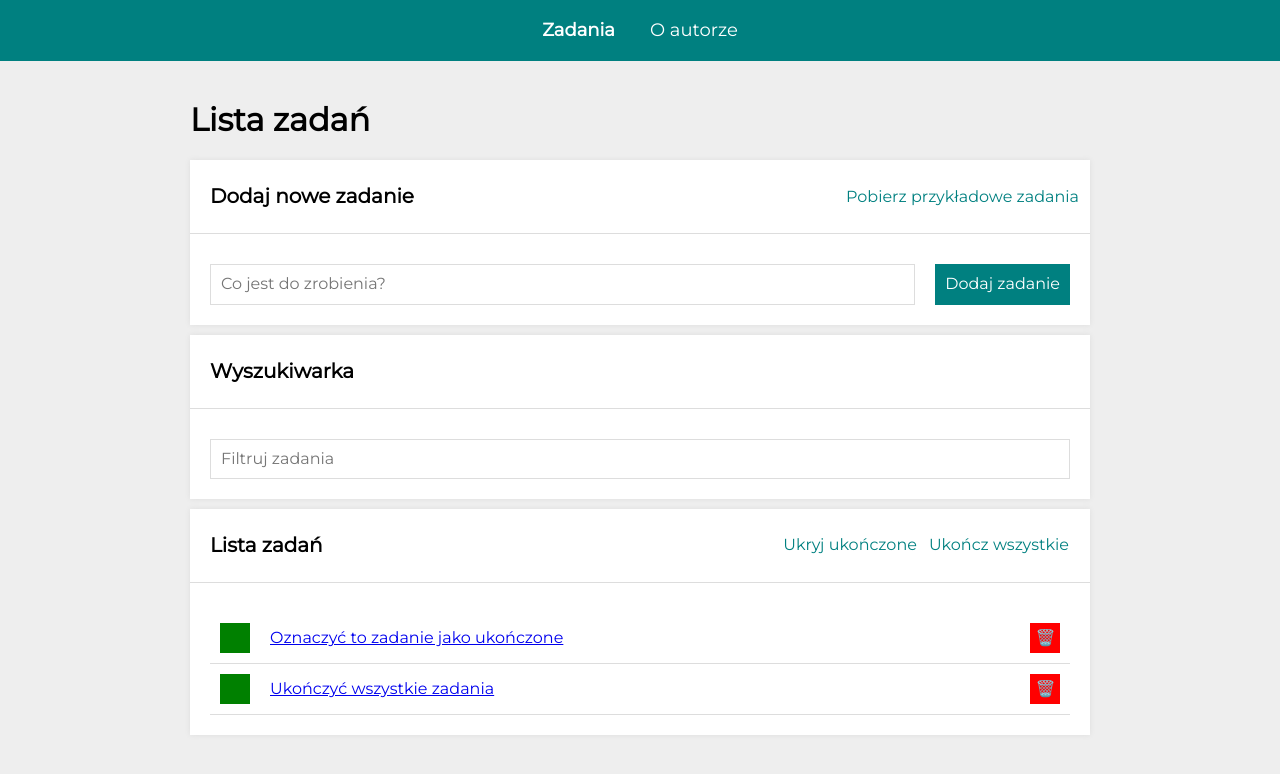
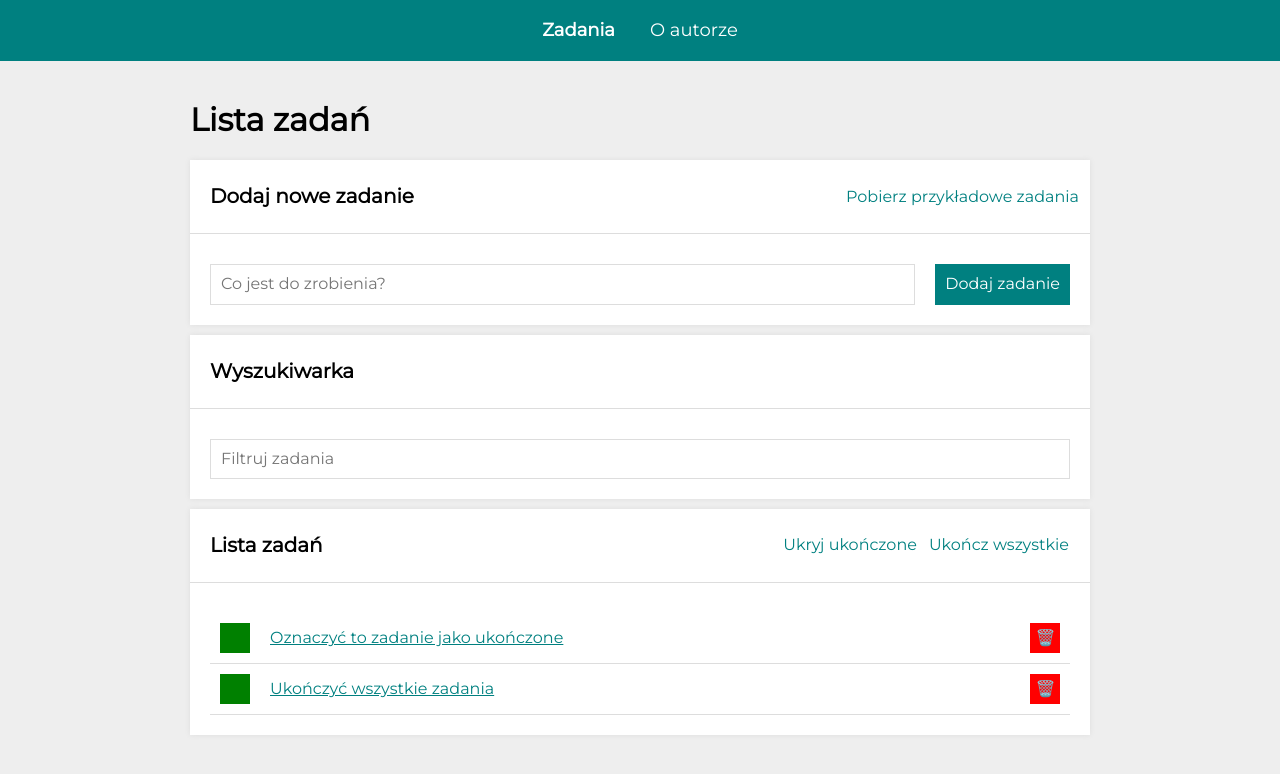
Before and after one commit to adrianSACHA/todo-list-react, a React (Create React App) app: page /zadania#/todo-list-react/zadania in a window 1280 px wide. Both pictures are taken after a click on the button "Pobierz przykładowe zadania". Shown: the top 774 px of the page. Built offline with nearby package versions, Linux system fonts and the light colour scheme.

Commit message:
added StyledLink to remove underline in tasks

```diff
--- a/src/features/tasks/TasksPage/TaskList/index.js
+++ b/src/features/tasks/TasksPage/TaskList/index.js
@@ -1,5 +1,5 @@
 import { useSelector, useDispatch } from "react-redux";
-import { Link, useLocation } from "react-router-dom";
+import { useLocation } from "react-router-dom";
 import {
   removeTask,
   selectHideDone,
@@ -7,7 +7,7 @@ import {
   toggleTaskDone,
 } from "../../tasksSlice";
 import searchQueryParamName from "../searchQueryParamName";
-import { List, Item, Content, RemoveButton, ToggleDoneButton } from "./styled";
+import { List, Item, Content, RemoveButton, ToggleDoneButton, StyledLink } from "./styled";
 
 const TaskList = () => {
   const location = useLocation();
@@ -26,7 +26,7 @@ const TaskList = () => {
             {task.done ? " ✔" : ""}
           </ToggleDoneButton>
           <Content done={task.done}>
-            <Link to={`/zadania/${task.id}`}>{task.content}</Link>
+            <StyledLink to={`/zadania/${task.id}`}>{task.content}</StyledLink>
           </Content>
           <RemoveButton onClick={() => dispatch(removeTask(task.id))}>
             🗑️
```
